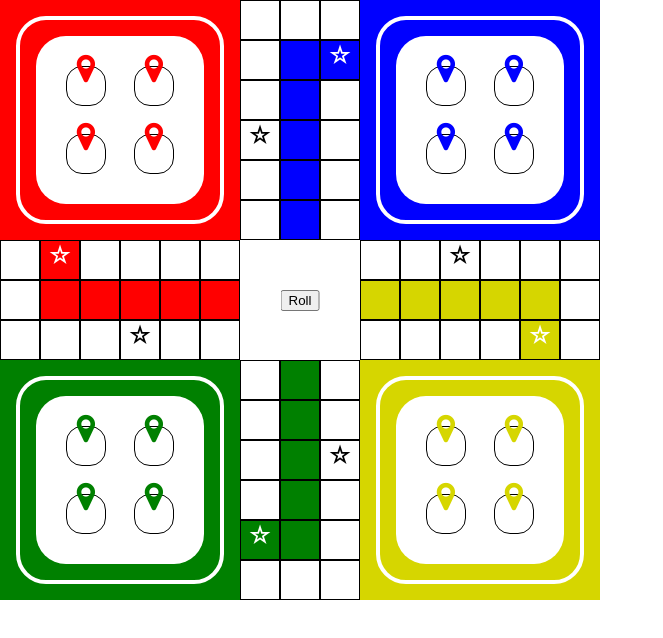
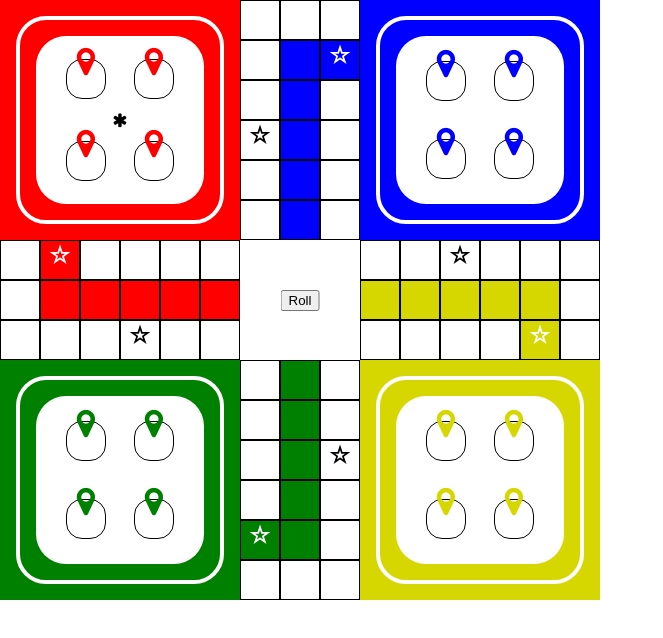
Before and after one commit to Diwakar-Gupta/ludo, a React (Create React App) app: page / in a window 1280 px wide. Shown: the top 638 px of the page, without its empty margins (0-663 px from the left). Built offline with nearby package versions, Linux system fonts and the light colour scheme.

Commit message:
curent player has asterisk

```diff
--- a/src/Game/Home.jsx
+++ b/src/Game/Home.jsx
@@ -1,7 +1,15 @@
 import style from './Home.module.css';
 import Cell from './Cell';
+import { useSelector } from 'react-redux';
+import { currentPlayerColor } from '../store/store';
 
 function Home({ color }){
+
+    const currentChange = useSelector(state => {
+        const currentColor = currentPlayerColor(state);
+        return currentColor === color;
+    });
+
     return (
         <div className={`${style.home} ${color}`}>
             <div className={style.borderOnly}>
@@ -10,6 +18,13 @@ function Home({ color }){
                         <Cell key={0} index={18} round={true} color={color} />
                         <Cell key={1} index={19} round={true} color={color} />
                     </div>
+                    {
+                        currentChange?(
+                            <div><i className="fa fa-asterisk" aria-hidden="true"></i></div>
+                        ):(
+                            <div></div>
+                        )
+                    }
                     <div>
                         <Cell key={2} index={20} round={true} color={color} />
                         <Cell key={3} index={21} round={true} color={color} />
--- a/src/store/store.js
+++ b/src/store/store.js
@@ -3,7 +3,7 @@ import {produce} from "immer";
 import initialState from "./initialState";
 import { pieceRemove, hash, pieceNextCellFor, pieceAdd } from './initialState';
 
-function currentPlayerColor(state){
+export function currentPlayerColor(state){
     return state.turn.all[state.turn.currentTurn];
 }
 
```
